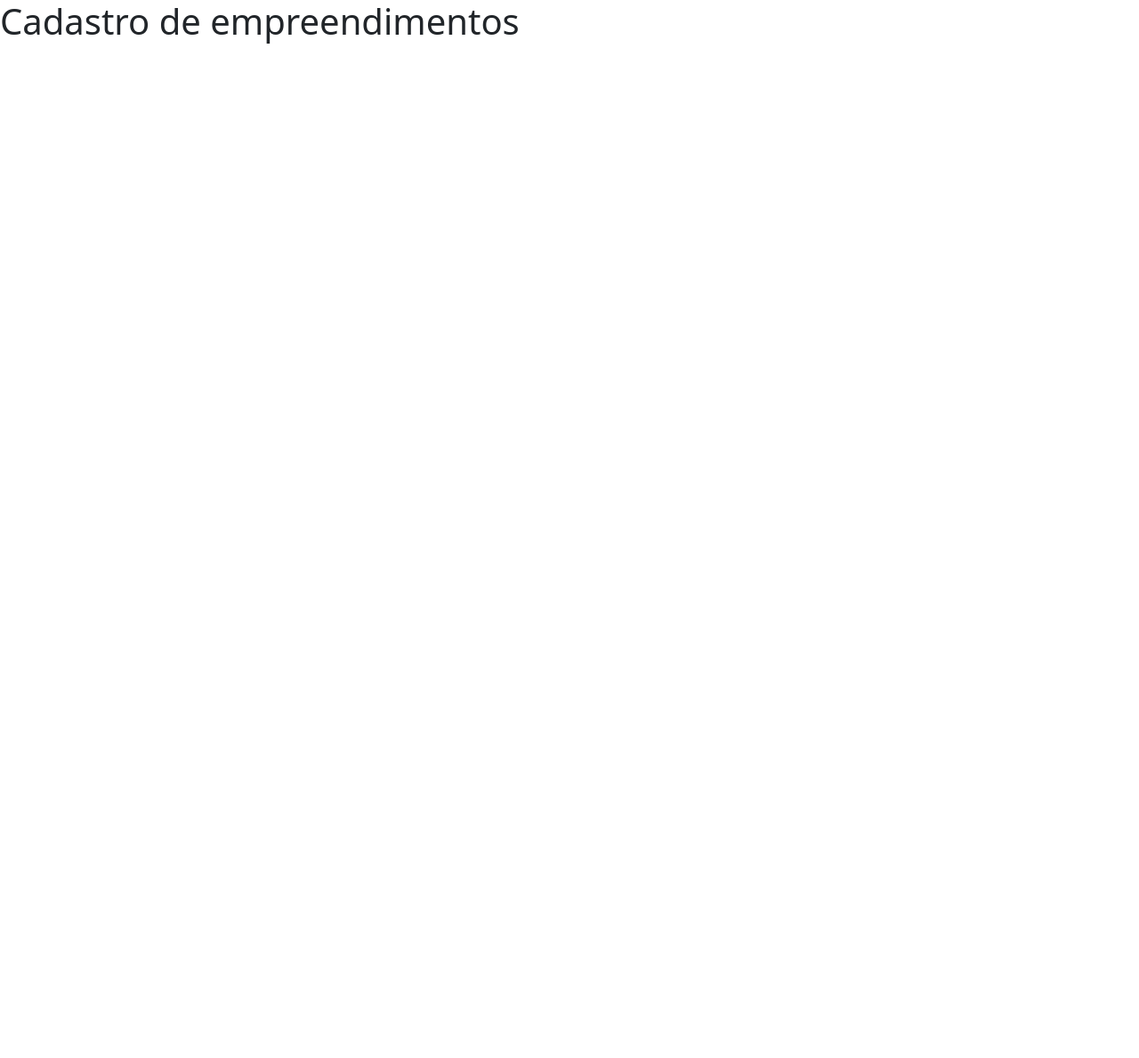
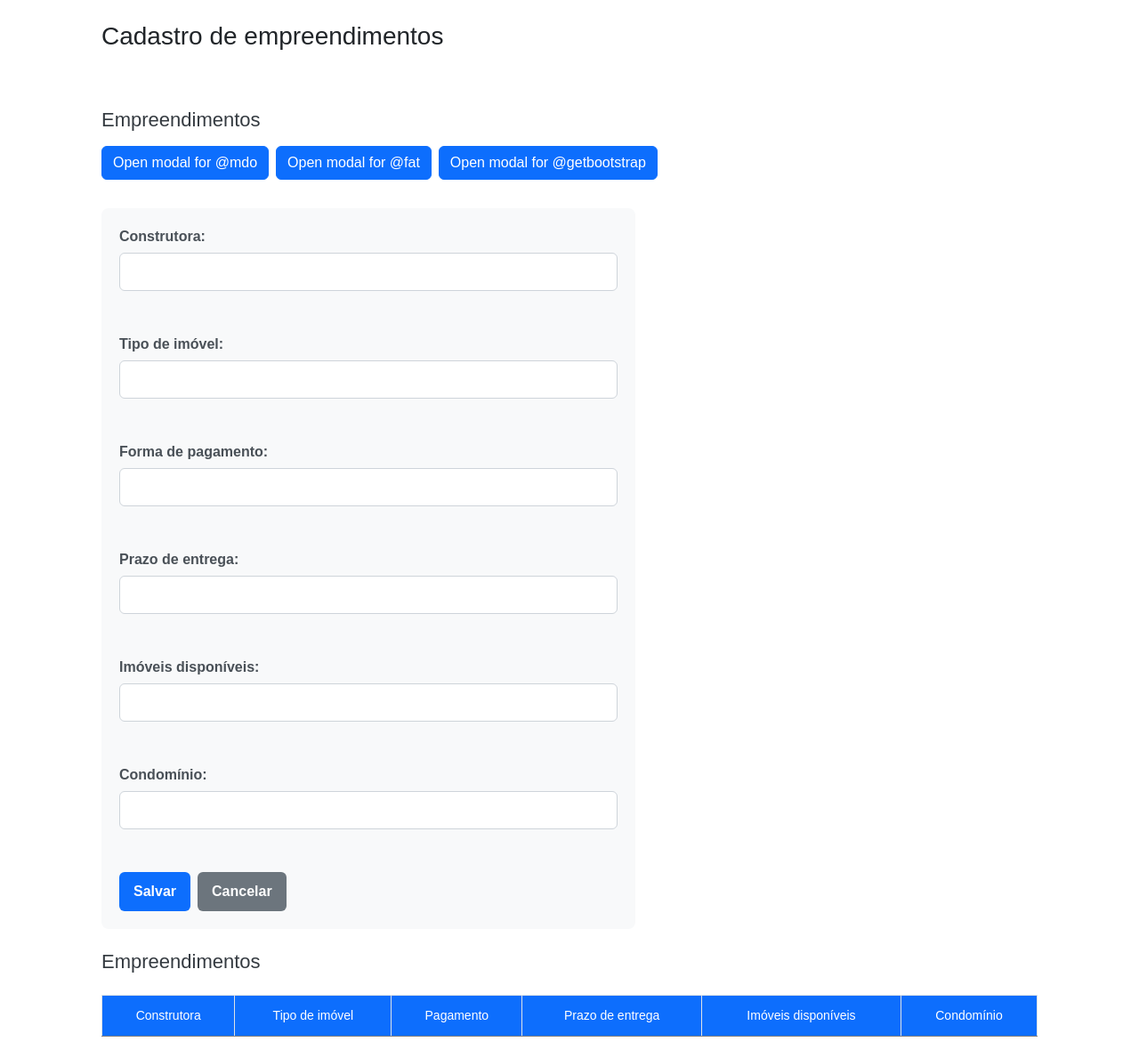
Before and after one commit to krz1128/pi-corretores, a Next.js app: page /cadastro_empreendimento in a window 1280 px wide. Shown: the whole page at 89% size. Before the commit the page ends 800 px from the top, so only its background shows below. Built offline with nearby package versions, Linux system fonts and the light colour scheme.

Commit message:
pagina empreendimento funcional com css

```diff
--- /dev/null
+++ b/app/cadastro_empreendimento/cadastro_empreendimento.css
@@ -0,0 +1,130 @@
+/* Container geral */
+div {
+  max-width: 1100px;
+  margin: 0 auto;
+  padding: 24px;
+  font-family: Arial, Helvetica, sans-serif;
+}
+
+/* Títulos */
+h1 {
+  font-size: 28px;
+  margin-bottom: 16px;
+  color: #212529;
+}
+
+h2 {
+  font-size: 22px;
+  margin: 24px 0 16px;
+  color: #343a40;
+}
+
+/* Botões do topo */
+.btn {
+  margin-right: 8px;
+  margin-bottom: 12px;
+}
+
+/* Formulário */
+form {
+  background-color: #f8f9fa;
+  padding: 20px;
+  border-radius: 8px;
+  margin-top: 20px;
+  max-width: 600px;
+}
+
+/* Labels */
+form label {
+  display: flex;
+  flex-direction: column;
+  font-weight: 600;
+  color: #495057;
+}
+
+/* Inputs */
+form input {
+  margin-top: 6px;
+  padding: 10px;
+  border-radius: 6px;
+  border: 1px solid #ced4da;
+  font-size: 14px;
+}
+
+form input:focus {
+  outline: none;
+  border-color: #0d6efd;
+  box-shadow: 0 0 0 2px rgba(13, 110, 253, 0.2);
+}
+
+/* Botões do formulário */
+form button {
+  padding: 10px 16px;
+  border-radius: 6px;
+  border: none;
+  font-weight: 600;
+  cursor: pointer;
+  margin-right: 8px;
+}
+
+form button[type="submit"] {
+  background-color: #0d6efd;
+  color: #fff;
+}
+
+form button[type="submit"]:hover {
+  background-color: #0b5ed7;
+}
+
+form button[type="reset"] {
+  background-color: #6c757d;
+  color: #fff;
+}
+
+form button[type="reset"]:hover {
+  background-color: #5c636a;
+}
+
+/* Tabela */
+.tabelaEmpreendimentos {
+  width: 100%;
+  border-collapse: collapse;
+  margin-top: 24px;
+  background-color: #fff;
+}
+
+/* Cabeçalho da tabela */
+.tabelaEmpreendimentos thead {
+  background-color: #0d6efd;
+  color: #fff;
+}
+
+.tabelaEmpreendimentos td {
+  padding: 12px;
+  border: 1px solid #dee2e6;
+  text-align: center;
+  font-size: 14px;
+}
+
+/* Linhas da tabela */
+.tabelaEmpreendimentos tbody tr:nth-child(even) {
+  background-color: #f8f9fa;
+}
+
+.tabelaEmpreendimentos tbody tr:hover {
+  background-color: #e9ecef;
+}
+
+/* Modal (ajustes leves para Bootstrap) */
+.modal-content {
+  border-radius: 10px;
+}
+
+.modal-header {
+  background-color: #0d6efd;
+  color: #fff;
+}
+
+.modal-footer .btn-primary {
+  background-color: #0d6efd;
+}
--- a/app/cadastro_empreendimento/page.js
+++ b/app/cadastro_empreendimento/page.js
@@ -1,7 +1,172 @@
-export default function CadastroEmpreendimento(){
-    return(
+import "./cadastro_empreendimento.css"
+export default function CadastroEmpreendimento() {
+    return (
         <div>
             <h1>Cadastro de empreendimentos</h1>
+            <br/>
+            <h2>Empreendimentos</h2>
+
+            <button
+                type="button"
+                className="btn btn-primary"
+                data-bs-toggle="modal"
+                data-bs-target="#exampleModal"
+                data-bs-whatever="@mdo"
+            >
+                Open modal for @mdo
+            </button>
+
+            <button
+                type="button"
+                className="btn btn-primary"
+                data-bs-toggle="modal"
+                data-bs-target="#exampleModal"
+                data-bs-whatever="@fat"
+            >
+                Open modal for @fat
+            </button>
+
+            <button
+                type="button"
+                className="btn btn-primary"
+                data-bs-toggle="modal"
+                data-bs-target="#exampleModal"
+                data-bs-whatever="@getbootstrap"
+            >
+                Open modal for @getbootstrap
+            </button>
+
+            <div
+                className="modal fade"
+                id="exampleModal"
+                tabIndex="-1"
+                aria-labelledby="exampleModalLabel"
+                aria-hidden="true"
+            >
+                <div className="modal-dialog">
+                    <div className="modal-content">
+                        <div className="modal-header">
+                            <h1 className="modal-title fs-5" id="exampleModalLabel">
+                                New message
+                            </h1>
+                            <button
+                                type="button"
+                                className="btn-close"
+                                data-bs-dismiss="modal"
+                                aria-label="Close"
+                            />
+                        </div>
+
+                        <div className="modal-body">
+                            <form>
+                                <div className="mb-3">
+                                    <label htmlFor="recipient-name" className="col-form-label">
+                                        Recipient:
+                                    </label>
+                                    <input
+                                        type="text"
+                                        className="form-control"
+                                        id="recipient-name"
+                                    />
+                                </div>
+
+                                <div className="mb-3">
+                                    <label htmlFor="message-text" className="col-form-label">
+                                        Message:
+                                    </label>
+                                    <textarea
+                                        className="form-control"
+                                        id="message-text"
+                                    ></textarea>
+                                </div>
+                            </form>
+                        </div>
+
+                        <div className="modal-footer">
+                            <button
+                                type="button"
+                                className="btn btn-secondary"
+                                data-bs-dismiss="modal"
+                            >
+                                Close
+                            </button>
+                            <button type="button" className="btn btn-primary">
+                                Send message
+                            </button>
+                        </div>
+                    </div>
+                </div>
+            </div>
+
+
+            <form>
+                <label>
+                    Construtora:
+                    <input type="text" className="inputNomeConstrutora" />
+                </label>
+
+                <br /><br />
+
+                <label>
+                    Tipo de imóvel:
+                    <input type="text" className="inputTipoImovel" />
+                </label>
+
+                <br /><br />
+
+                <label>
+                    Forma de pagamento:
+                    <input type="text" className="inputFormaPagamento" />
+                </label>
+
+                <br /><br />
+
+                <label>
+                    Prazo de entrega:
+                    <input type="text" className="inputPrazo" />
+                </label>
+
+                <br /><br />
+
+                <label>
+                    Imóveis disponíveis:
+                    <input
+                        type="text"
+                        className="inputqntImovelEmpreendimento"
+                    />
+                </label>
+
+                <br /><br />
+
+                <label>
+                    Condomínio:
+                    <input type="text" className="inputCondominio" />
+                </label>
+
+                <br /><br />
+
+                <button type="submit">Salvar</button>
+                <button type="reset">Cancelar</button>
+            </form>
+
+            <h2>Empreendimentos</h2>
+
+            <table border="1" className="tabelaEmpreendimentos">
+                <thead>
+                    <tr>
+                        <td>Construtora</td>
+                        <td>Tipo de imóvel</td>
+                        <td>Pagamento</td>
+                        <td>Prazo de entrega</td>
+                        <td>Imóveis disponíveis</td>
+                        <td>Condomínio</td>
+                    </tr>
+                </thead>
+
+                <tbody>
+                    <tr></tr>
+                </tbody>
+            </table>
         </div>
     )
 }
```
